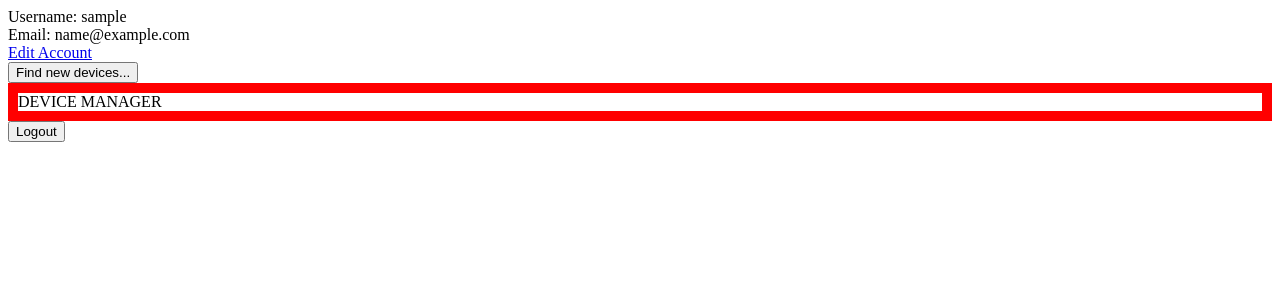
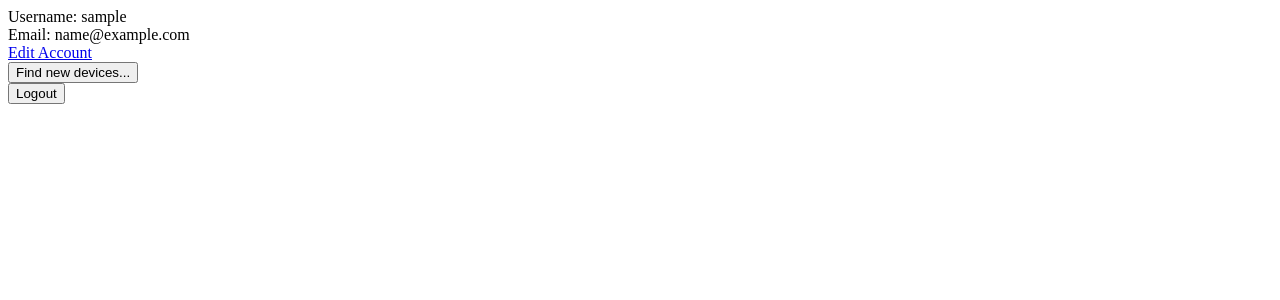
Before and after one commit to sjstolze/group-3-smart-home-project, a PHP site: page /homepage.php in a window 1280 px wide. Shown: the top 300 px of the page. Run offline with PHP 8.4, Linux system fonts and the light colour scheme; the visitor is signed in with stand-in values (Sample User, id 1).

Commit message:
Update homepage.php
Functional show button

```diff
--- a/homepage.php
+++ b/homepage.php
@@ -15,7 +15,7 @@ if(!isset($_SESSION['username']) && !isset($_SESSION['email']))
 ?>
 <script>
 function runClient(){
-	document.getElementById('temp').style.display = "inline";
+	document.getElementById("temp").style.display = "block";
 	var xmlhttp = new XMLHttpRequest();
 	xmlhttp.onreadystatechange = function() {
 		if (xmlhttp.readyState == 4 && xmlhttp.status == 200) {
@@ -37,12 +37,12 @@ function runClient(){
 </style>
 <body>
 	<button onclick = "runClient();">Find new devices...</button>
-	<div id = "foo"><div>
+	<div id = "foo"></div>
 
-	<div class="red">
-	DEVICE MANAGER
-		<div class = "blue" id = "temp" style = "display: none">
-		Devices Found
+	<div class="red" id = "temp" style = "display: none">
+	GENERIC DEVICE MANAGER
+		<div class = "blue">
+		Devices Found...
 			<ol class = "a">
 				<li>Generic Device 1</li>
 					<ol class = "b">
```
